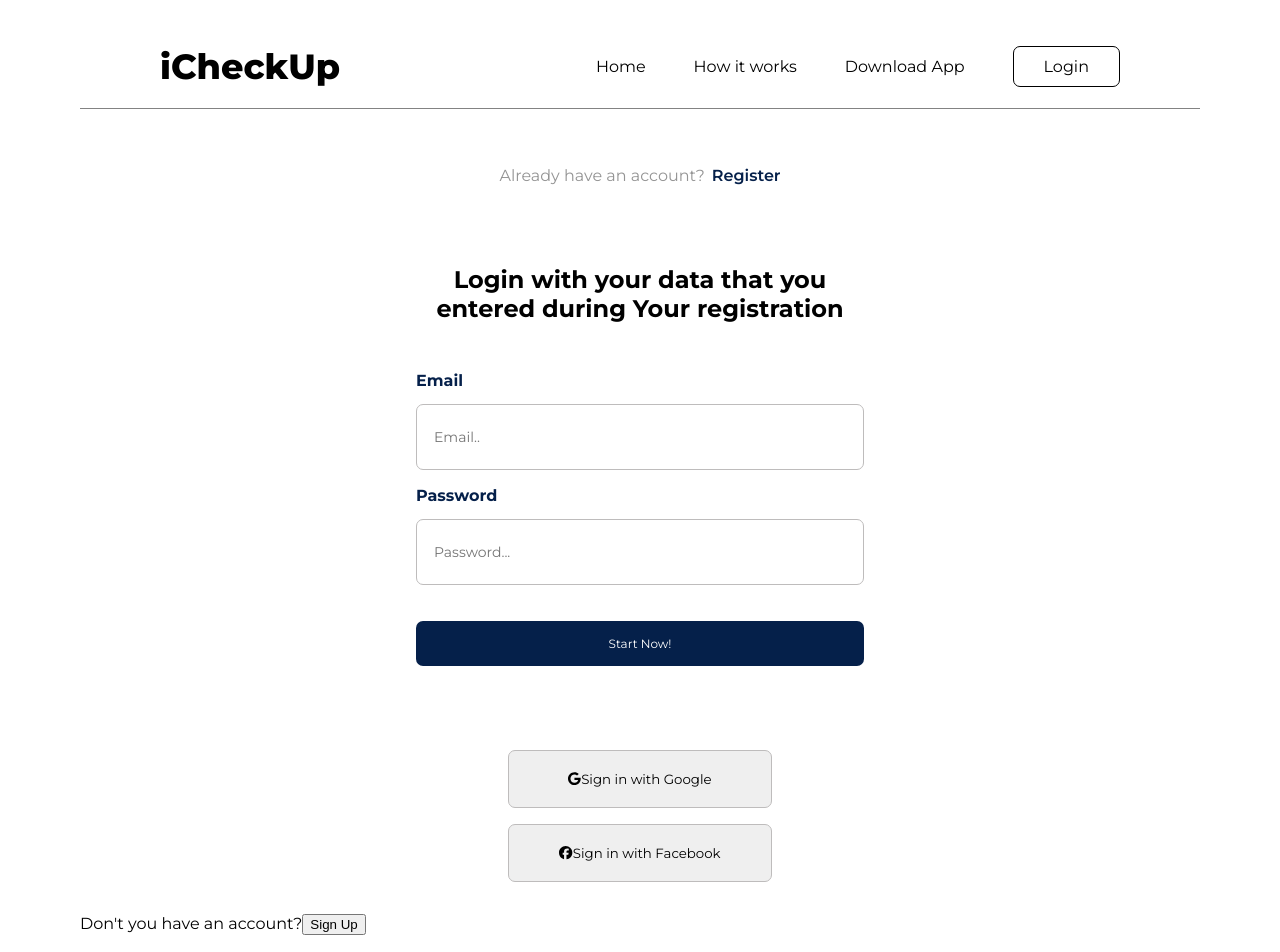
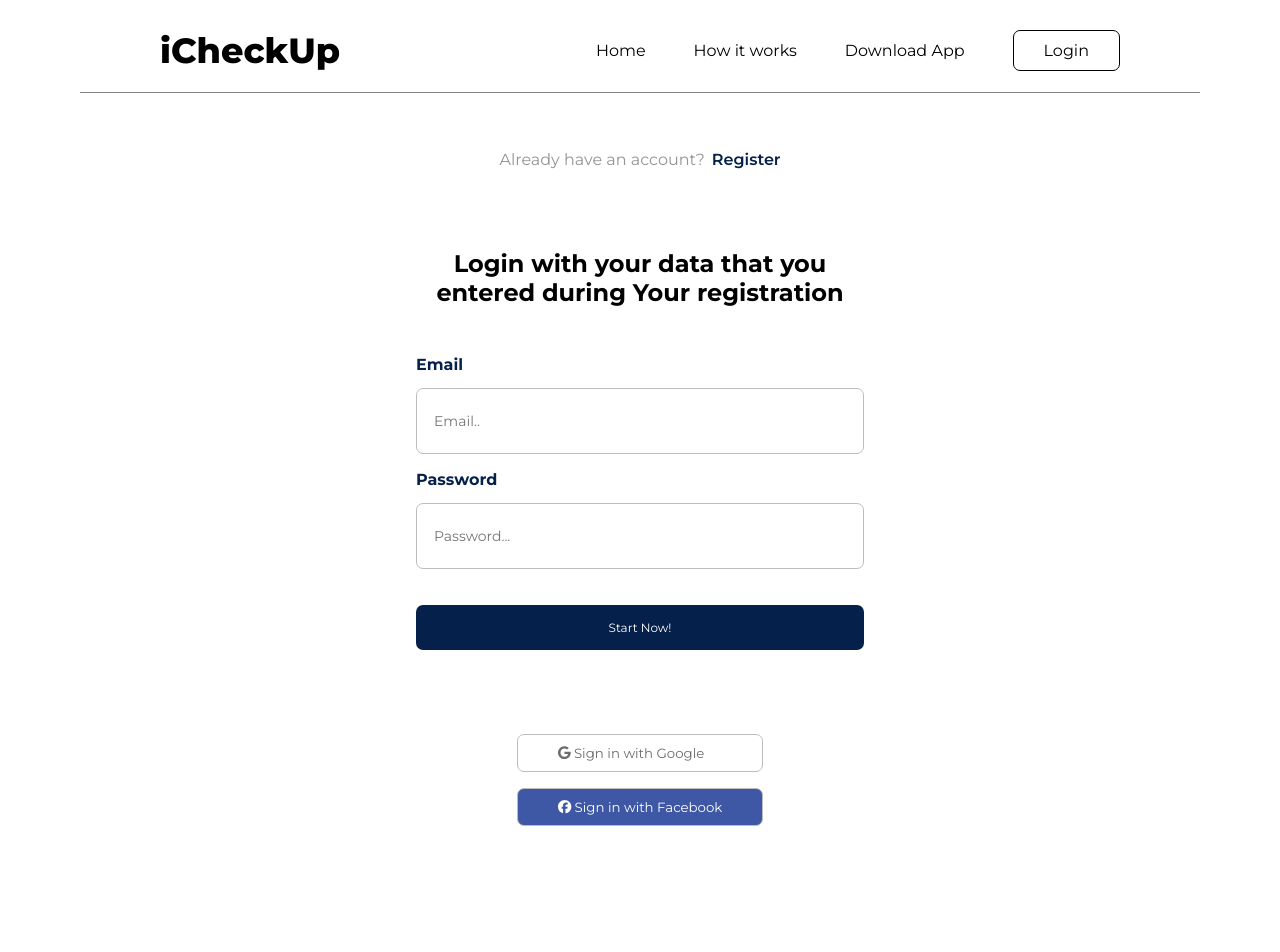
Before and after one commit to TCheckup/iCheckUp, a React (Create React App) app in the folder client/: page /login in a window 1280 px wide. Shown: the top 952 px of the page. Built offline with nearby package versions, Linux system fonts and the light colour scheme; no server answers.

Commit message:
login page done

```diff
--- a/client/src/pages/LoginPage.js
+++ b/client/src/pages/LoginPage.js
@@ -100,13 +100,8 @@ const LoginPage = () => {
         </form>
 
         <div className='soc-btn'>
-          <button className='google-btn'><FontAwesomeIcon icon={faGoogle}/>Sign in with Google</button>
-          <button className='fb-btn'><FontAwesomeIcon icon={faFacebook}/>Sign in with Facebook</button>
-        </div>
-
-        <div className='login-footer'>
-          <span>Don't you have an account?</span>
-          <button>Sign Up</button>
+          <button className='google-btn'><FontAwesomeIcon icon={faGoogle}/>   Sign in with Google</button>
+          <button className='fb-btn'><FontAwesomeIcon icon={faFacebook}/>   Sign in with Facebook</button>
         </div>
       </div>
     </section>
--- a/client/src/styles/LoginPage/LoginPage.css
+++ b/client/src/styles/LoginPage/LoginPage.css
@@ -2,6 +2,7 @@
 .login-container {
   box-sizing: border-box;
   margin: 0 80px;
+  height: 100vh;
 }
 .login-container .form-container {
   font-family: "Montserrat", sans-serif;
@@ -88,7 +89,16 @@
   border-radius: 7px;
   border: 1px solid rgb(190, 188, 188);
   margin-top: 1.2em;
-  padding: 20px 50px;
+  padding: 10px 40px;
   font-family: "Montserrat", sans-serif;
   cursor: pointer;
+  text-align: left;
+}
+.login-container .form-container .soc-btn .google-btn {
+  color: rgb(108, 108, 108);
+  background-color: #fff;
+}
+.login-container .form-container .soc-btn .fb-btn {
+  background-color: rgb(62, 88, 165);
+  color: #fff;
 }/*# sourceMappingURL=LoginPage.css.map */
--- a/client/src/styles/LoginPage/LoginPage.scss
+++ b/client/src/styles/LoginPage/LoginPage.scss
@@ -16,7 +16,7 @@ $baseColor: #05204A;
 .login-container {
     box-sizing: border-box;
     margin: 0 80px;
-
+    height: 100vh;
 
     .form-container {
 
@@ -111,9 +111,19 @@ $baseColor: #05204A;
             button {
                 @include border();
                 margin-top: 1.2em;
-                padding: 20px 50px;
+                padding: 10px 40px;
                 font-family: 'Montserrat', sans-serif;
                 cursor: pointer;
+                text-align: left;
+            }
+
+            .google-btn {
+                color: rgb(108,108,108);
+                background-color: #fff;
+            }
+            .fb-btn {
+                background-color: rgb(62,88,165);
+                color: #fff;
             }
         }
     }
--- a/client/src/styles/Nav/Navbar.css
+++ b/client/src/styles/Nav/Navbar.css
@@ -1,6 +1,6 @@
 @import url("https://fonts.googleapis.com/css2?family=Montserrat:ital,wght@0,200;0,300;0,400;0,500;0,600;0,700;0,800;0,900;1,100;1,400&display=swap");
 .section-nav {
-  padding: 1em 5em;
+  padding: 0 5em 1em;
   margin: 25px 5em;
   box-sizing: border-box;
   font-family: "Montserrat", sans-serif;
--- a/client/src/styles/Nav/Navbar.scss
+++ b/client/src/styles/Nav/Navbar.scss
@@ -7,7 +7,7 @@
 }
 
 .section-nav {
-   padding: 1em 5em;
+   padding: 0 5em 1em;
    margin: 25px 5em;
    box-sizing: border-box;
    font-family: 'Montserrat', sans-serif;
```
Also changed, not shown: 2 other files (tests, documents, lock files or other folders).
